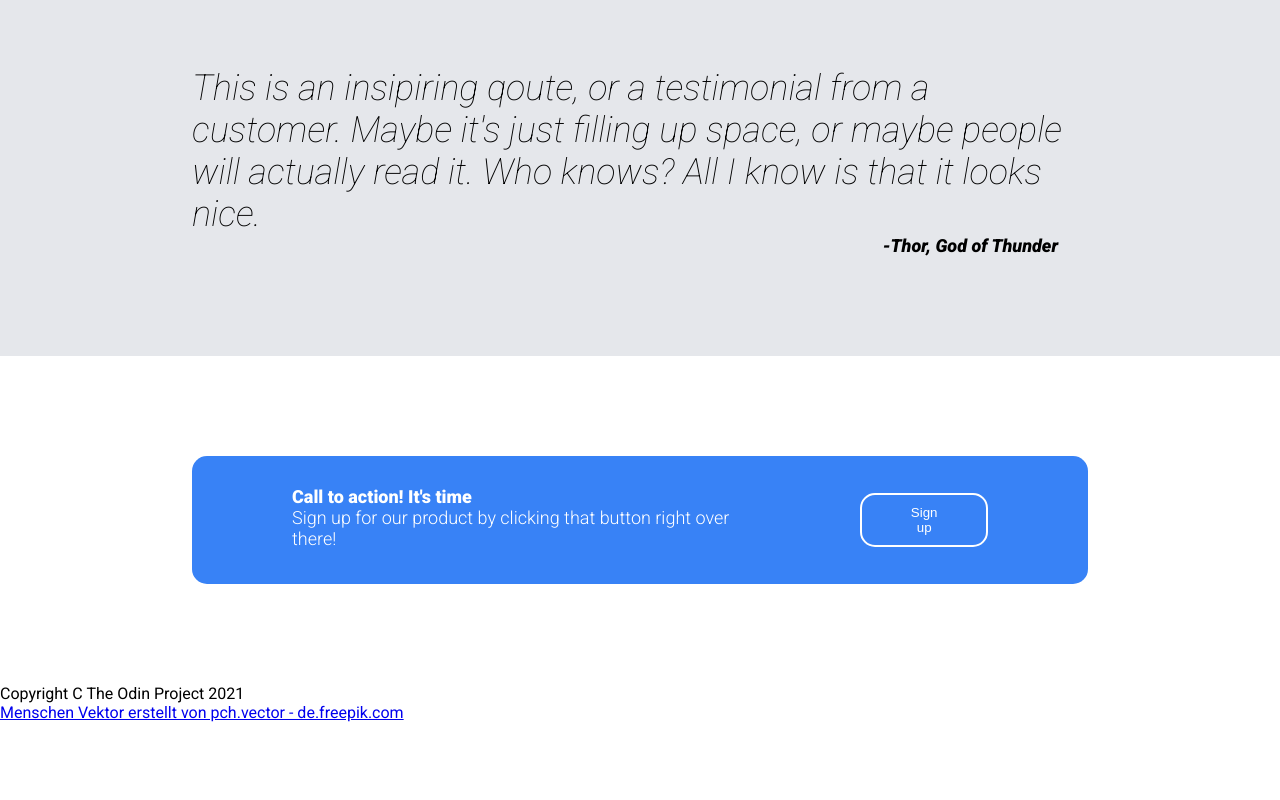
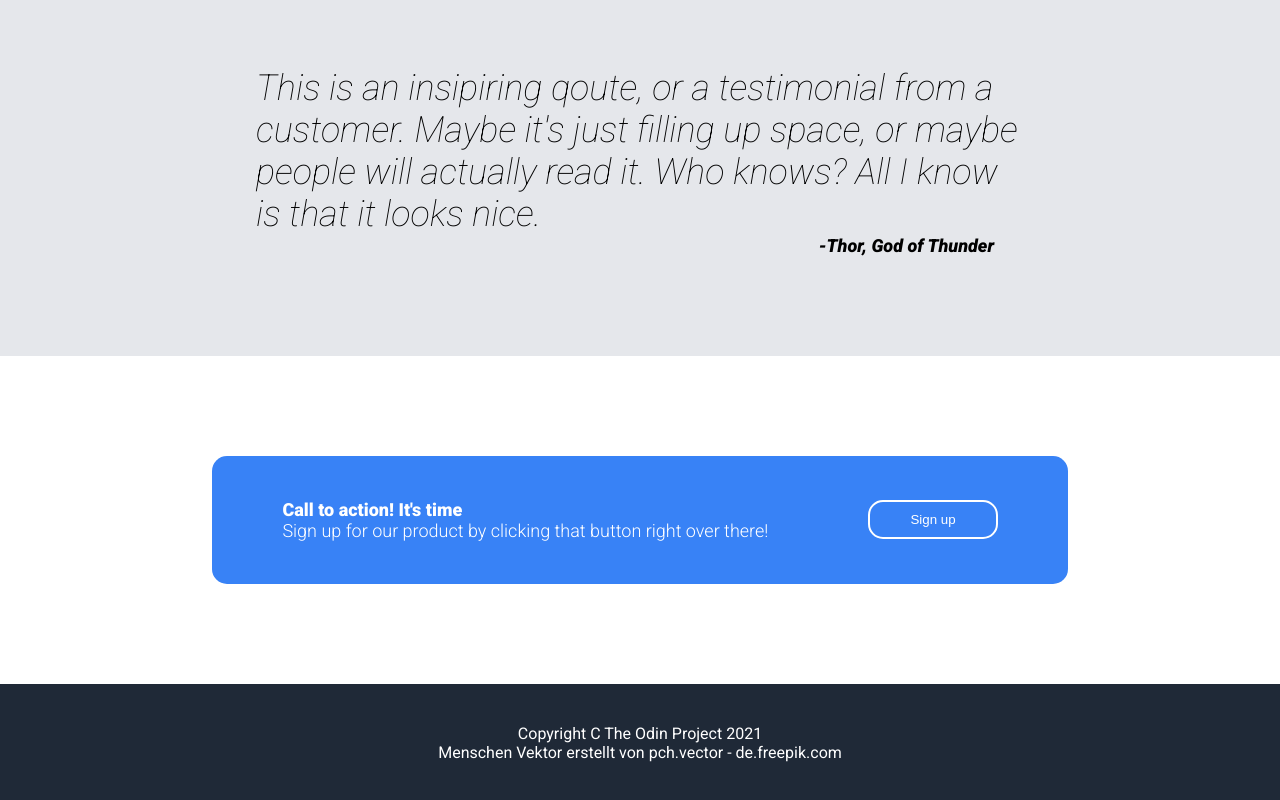
Before and after one commit to m0r1tzR/landing-page-001, a plain HTML site: page index.html in a window 1280 px wide. Shown: the part 1082-1882 px from the top of the page. Before the commit the page ends 1804 px from the top, so only its background shows below. Drawn offline with Linux system fonts and the light colour scheme.

Commit message:
Add footer section styles

```diff
--- a/styles.css
+++ b/styles.css
@@ -100,7 +100,7 @@ p {
 .card-container {
     display: flex;
     justify-content: space-around;
-    min-width: 50vw;
+    min-width: 30vw;
 
 }
 
@@ -141,7 +141,7 @@ p {
     font-style: italic;
     font-weight: 100;
     justify-content: center;
-    padding: 100px 15vw 100px 15vw;
+    padding: 100px 20vw 100px 20vw;
 }
 
 p.quote-author {
@@ -164,8 +164,8 @@ p.quote-author {
     flex-direction: row;
     background-color: #3882F6;
     min-height: 10vw;
-    min-width: 70vw;
-    padding: 30px 100px 30px 100px;
+    min-width: 55vw;
+    padding: 30px 70px 30px 70px;
     box-sizing: border-box;
     color: white;
     border-radius: 15px;
@@ -175,6 +175,7 @@ p.quote-author {
 .action-content-left {
     display: flex;
     flex-direction: column;
+    justify-content: center;
 }
 
 .action-button {
@@ -200,3 +201,18 @@ p.quote-author {
     font-size: 18px;
     font-weight: 300;
 }
+
+.footer {
+    background-color: #1F2937;
+    display: flex;
+    flex-direction: column;
+    justify-content: center;
+    align-items: center;
+    padding: 40px 15vw 40px 15vw;
+    color: white;
+}
+
+.footer-reference a {
+    text-decoration: none;
+    color: white;
+}
```
